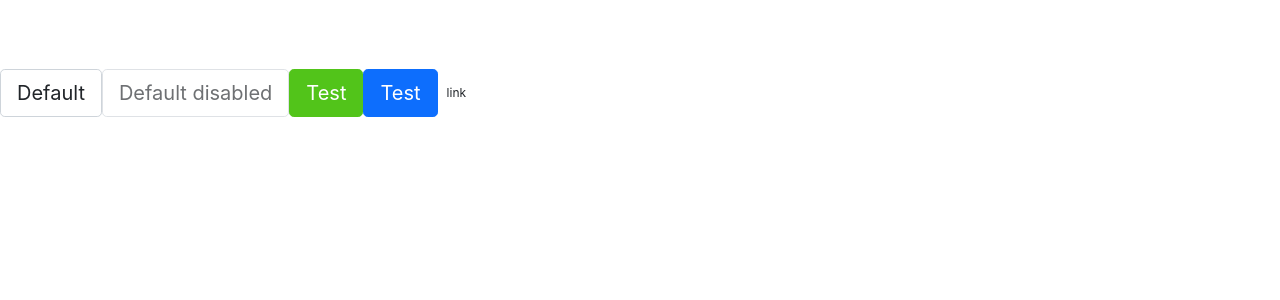
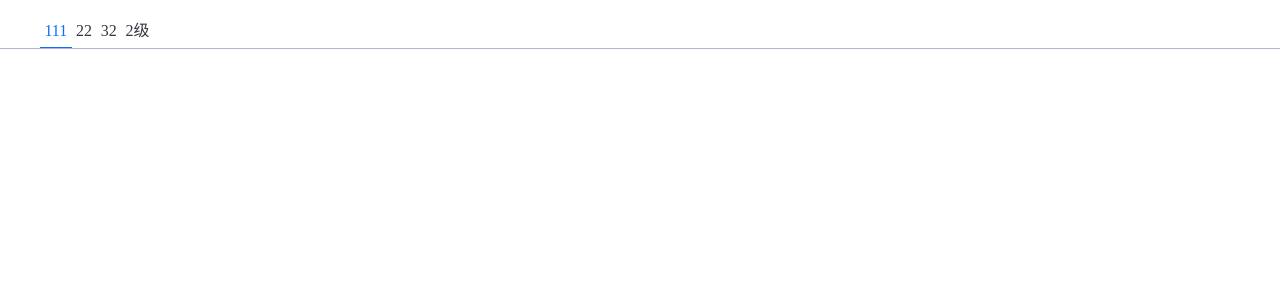
Before and after one commit to Betty09Zhang/reactAntd, a React (Create React App) app: page / in a window 1280 px wide. Shown: the top 300 px of the page. Built offline with nearby package versions, Linux system fonts and the light colour scheme.

Commit message:
菜单功能

```diff
--- a/src/App.tsx
+++ b/src/App.tsx
@@ -3,17 +3,70 @@ import { BtnSize, Button, ButtonType } from './component/Button';
 // import './App.css';
 import { SubMenu, Menu, MenuItem } from './component/Menu';
 function App() {
+  var data = [
+    {
+      name:'手机 / 运营商 / 数码',
+      child:[
+      {name:'热门分类',child:[{name:'手机卡'},{name:'宽带'},{name:'5G套餐'}]},
+      {name:'品牌墙',child:[{name:'中国移动',child:[{name:'北京移动'},{name:'广东移动'},{name:'湖北移动'}]},{name:'中国联通',child:[{name:'手机卡'},{name:'5G专区'}]},{name:'中国电信',child:[{name:'流量包'},{name:'5G会员特权',child:[{name:'星卡-大流量'}]}]}]},
+      {name:'官方旗舰店',child:[{name:'北京电信'},{name:'上海移动'},{name:'湖北电信'},{name:'四川联通'}]},
+      {name:'精选店铺',child:[{name:'落基伟业',child:[{name:'装宽带'},{name:'办号卡'}]},{name:'恒联华峰',child:[{name:'随身WIFI'},{name:'资费专区'}]}]}
+      ]
+    },
+    {
+      name:'汽车 / 汽车用品',
+      child:[
+        {name:'机油养护',child:[{name:'机油'},{name:'添加剂'}]},
+        {name:'轮胎配件',child:[{name:'轮胎',child:[{name:'米其林'},{name:'德国马牌'},{name:'普利司通'}]},{name:'配件',child:[{name:'蓄电池'},{name:'火花塞'}]}]},
+        {name:'车载电器',child:[{name:'行车记录仪'},{name:'车载充电器'},{name:'车载冰箱'},{name:'车载净化器'}]},
+        {name:'汽车装饰',child:[{name:'汽车香水',child:[{name:'朗龙'},{name:'香百年'},{name:'图雅'}]},{name:'车载支架',child:[{name:'飞利浦'}]}]},
+      ]
+    },
+    {
+      name:'母婴 / 玩具乐器',
+      child:[{name:'母婴',child:[{name:'品质奶粉'},{name:'妈妈专区'},{name:'童车童床'}]},
+        {name:'玩具',child:[{name:'益知玩具'},{name:'遥控电动'},{name:'积木拼插'},{name:'动漫模型'}]},
+        {name:'乐器'}]
+    }];
+    const MenuData = (data: any ) => {
+      return data.map((item: any, i: number) => {
+        if(!item.child) {
+         return (
+           <MenuItem index={ i }>{ item.name}</MenuItem>
+         )
+        } else {
+         return (
+           <SubMenu title= {item.name} index={ i }>
+              { MenuData(item.child)}
+           </SubMenu>
+         )
+        }
+     })
+    }
   return (
+
     <div className="App">
-      <Menu>
+      {/* <Menu>
+        { MenuData(data)}
+      </Menu> */}
+      <Menu mode='horizontal'>
         <MenuItem index={0} disabled={false} >111</MenuItem>
-        <SubMenu></SubMenu>
+        <MenuItem index={1} >22</MenuItem>
+        <MenuItem index={2} >32</MenuItem>
+        <SubMenu title= "2级" index={4}>
+          <SubMenu title="3级" index={0}>
+            <SubMenu title="4级" index={1}>
+              <MenuItem index={3} >41</MenuItem>
+              <MenuItem index={4} >42</MenuItem>
+            </SubMenu>
+          </SubMenu>
+        </SubMenu>
       </Menu>
-      <Button onClick={() => alert(11)}>Default</Button>
+      {/* <Button onClick={() => alert(11)}>Default</Button>
       <Button disabled>Default disabled</Button>
       <Button btnType={ ButtonType.Success} size={ BtnSize.Large}>Test</Button>
       <Button btnType={ ButtonType.Primary} size={ BtnSize.Large}>Test</Button>
-      <Button btnType={ButtonType.Link} href='http://www.baidu.com' target='_blank' size={BtnSize.Small}>link</Button>
+      <Button btnType={ButtonType.Link} href='http://www.baidu.com' target='_blank' size={BtnSize.Small}>link</Button> */}
     </div>
   );
 }
--- /dev/null
+++ b/src/component/Menu/_index.scss
@@ -0,0 +1,71 @@
+.menu {
+    list-style: none;
+    display: flex;
+    flex-direction: row;
+    flex-wrap: wrap;
+    color: $gray-800;
+    border-bottom: 1px solid $gray-500;
+    > .menu-item {
+        padding: $menu-padding-x $menu-padding-y;
+        cursor: pointer;
+        &:hover, &:focus {
+            text-decoration: none;
+
+        }
+        &.is-disabled {
+            pointer-events: none;
+            color: $gray-800;
+        }
+        &.is-active {
+            color: $blue;
+            border-bottom: 1px solid $blue;
+        }
+    }
+
+    .submenu-item {
+        position: relative;
+    }
+    .menu-submenu {
+        list-style: none;
+        padding-left: 0px;
+        white-space: nowrap;
+        .menu-item {
+            cursor: pointer;
+            color: $body-color;
+        }
+    }
+
+}
+
+.menu-horizontal {
+    > .menu-item {
+        border-bottom: 2px solid transparent;
+    }
+
+    .menu-submenu {
+        display: none;
+        position: absolute;
+        background: $white;
+        z-index: 100;
+        top: calc(100% + 8px);
+        left: 0;
+        border: 2px solid $menu-border-color;
+        // box-shadow: $submenu-box-shadow;
+    }
+    .menu-opened {
+        display: block;
+    }
+}
+
+.menu-vertical {
+    flex-direction: column;
+    border-bottom: none;
+    border-right: 2px solid $blue;
+    .menu-item {
+        &.is-active {
+            border-bottom: none;
+            border-left: 2px solid $blue;
+         }
+    }
+
+}
--- a/src/component/Menu/index.tsx
+++ b/src/component/Menu/index.tsx
@@ -1,8 +1,7 @@
 
-import React, { FunctionComponentElement, useContext, useState } from "react";
+import React, { FunctionComponentElement, MouseEventHandler, useContext, useState } from "react";
 import classNames from 'classnames';
 import { createContext } from "react";
-
 type SelectCallback = (index: number) => void
 type MenuMode = 'horizontal' | 'vertical'
 
@@ -18,10 +17,12 @@ interface MenuProps {
 interface IMenuContent {
     index: number;
     onSelect?: SelectCallback;
+    mode?: MenuMode;
 
 }
 const MenuContext = createContext<IMenuContent>({
     index:0,
+    mode: 'horizontal',
 })
 
 
@@ -34,12 +35,14 @@ export const Menu: React.FC<MenuProps> = (props) => {
             onSelect(index)
         }
     }
+    const classes = classNames('menu',   mode === 'vertical' ? 'menu-vertical' : 'menu-horizontal')
     const valueContext: IMenuContent = {
         index: currentActive ? currentActive : 0,
-        onSelect: (index) => handleClick(index)
+        onSelect: (index) => handleClick(index),
+        mode: props.mode,
     }
     return (
-        <ul>
+        <ul className={classes}>
             <MenuContext.Provider value={valueContext}>
             { children }
             </MenuContext.Provider>
@@ -70,13 +73,16 @@ export const MenuItem = (props: MenuItemProps) => {
         </li>
     )
 }
+MenuItem.displayName = 'MenuItem'
 /**
  *
  * Menu
  *  MenuItem
  *  Menu.Sub
  *      MenuItem
- *      Menuitem
+ *      /Menuitem
+ *      MenuSub
+ *      /MenuSub
  * /Menu.Sub
  * /MenuItem
  * /Menu
@@ -84,35 +90,77 @@ export const MenuItem = (props: MenuItemProps) => {
  */
 interface SubMenuProps {
     index: number;
-    title: string;
+    title?: string;
     className?: string;
     children?: React.ReactNode;
 }
 export const SubMenu: React.FC<SubMenuProps> = (props) => {
-    const { title, children } = props
+    const [ menuOpen, setOpen ] = useState(false)
+
+    const { title, children, index } = props
+    const context = useContext(MenuContext)
+    const classes = classNames('menu-item', 'submenu-item', {
+        'is-active': context.index === index,
+        'menu-opened': menuOpen
+    })
+
     const renderChildren = () => {
+        const classes = classNames('menu-submenu', {
+            'menu-opened': menuOpen
+        })
         const childrenComponent = React.Children.map(children, (child, i) => {
             const childElem = child as FunctionComponentElement<MenuItemProps>
-            if (childElem.type.displayName === 'MenuItem') {
-                return(
-                    <MenuItem index={i}>
-                    </MenuItem>
-                )
+            if (childElem.type.displayName === 'MenuItem' || childElem.type.displayName === 'SubMenu' ) {
+                // return(
+                //     <MenuItem index={i}>
+                //     </MenuItem>
+                // )
+                return React.cloneElement(childElem, {
+                    index: i,
+                })
             }
+            //  else if(childElem.type.displayName === 'SubMenu'){
+            //     return(
+            //         <SubMenu index={i}>{childElem}</SubMenu>
+            //     )
+            // }
 
         })
         return (
-            <ul>
+            <ul className={classes}>
                 { childrenComponent }
             </ul>
         )
     }
+
+    const handleClick = (e: React.MouseEvent) => {
+        e.preventDefault()
+        if (context.onSelect) {
+            context.onSelect(index)
+        }
+        setOpen(!menuOpen)
+    }
+    const handleMouse = (e: React.MouseEvent, toggle: boolean) => {
+        e.preventDefault()
+        setOpen(toggle)
+
+    }
+    const hoverEvents = context.mode === 'horizontal' ? {
+        onMouseEnter: (e: React.MouseEvent) => {handleMouse(e, true)},
+        onMouseLeave: (e: React.MouseEvent) => {handleMouse(e, false)},
+    } : {}
+
+    const clickEvents = context.mode === 'vertical' ?{
+        onClick: (e: React.MouseEvent) => { handleClick(e)}
+    } : {}
     return (
-        <li>
-            <div>
+        <li key={index} className={classes} {...hoverEvents}>
+            <div className="submenu-title" {...clickEvents}>
                 { title }
             </div>
             {renderChildren()}
         </li>
     )
 }
+
+SubMenu.displayName = 'SubMenu'
--- a/src/index.tsx
+++ b/src/index.tsx
@@ -1,10 +1,14 @@
 import React from 'react';
 import ReactDOM from 'react-dom/client';
-import './index.css';
 import App from './App';
+import './style/index.scss'
 import reportWebVitals from './reportWebVitals';
-import './style/index.scss'
 import { Button } from './component/Button/index';
+// // If you want to start measuring performance in your app, pass a function
+// // to log results (for example: reportWebVitals(console.log))
+// // or send to an analytics endpoint. Learn more: https://bit.ly/CRA-vitals
+reportWebVitals();
+
 const root = ReactDOM.createRoot(
   document.getElementById('root') as HTMLElement
 );
@@ -13,10 +17,4 @@ root.render(
     <App />
   </React.StrictMode>
 );
-
-// If you want to start measuring performance in your app, pass a function
-// to log results (for example: reportWebVitals(console.log))
-// or send to an analytics endpoint. Learn more: https://bit.ly/CRA-vitals
-reportWebVitals();
-
-export { Button} from './component/Button'
+// export { Button}
--- a/src/style/_variables.scss
+++ b/src/style/_variables.scss
@@ -94,4 +94,8 @@ $btn-border-radius: $border-radius !default;
 $btn-border-radius-lg: $border-radius-lg !default;
 $btn-border-radius-sm: $border-radius-sm !default;
 
-$btn-transition: color .15s ease-in-out, background-color .15s
+$btn-transition: color .15s ease-in-out, background-color .15s;
+
+$menu-padding-y: 0.275rem;
+$menu-padding-x: 0.375rem;
+$menu-border-color: $border-color !default;
--- a/src/style/index.scss
+++ b/src/style/index.scss
@@ -1,4 +1,5 @@
 @import 'variables';
 @import 'normalize';
 @import 'mixin';
-@import '../component/Button/index.scss'
+@import '../component/Button/index.scss';
+@import '../component/Menu/index.scss'
```
